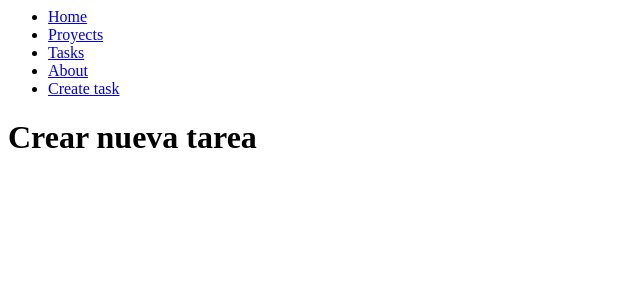
After one commit to Anaguirv/Django-primerProyecto, a Python web app: template myapp/templates/create_task.html in a window 1280 px wide. The commit adds this page. Shown: the top 300 px of the page, without its empty margins (0-640 px from the left). Run offline with Jinja, Linux system fonts and the light colour scheme; the template is opened without the code that fills it, so the values that code supplies are empty.

Commit message:
Formularios parte1

```diff
--- /dev/null
+++ b/myapp/forms.py
@@ -0,0 +1,5 @@
+from django import forms
+
+class CreateNewTask():
+    title = forms.CharField(label="Titulo tarea", max_length=200)
+    description = forms.Textarea(label="aaa", required=False)
--- /dev/null
+++ b/myapp/templates/create_task.html
@@ -0,0 +1,7 @@
+{% extends 'layout/base.html' %}
+
+{% block content %}
+
+<h1>Crear nueva tarea</h1>
+{{ form }}
+{% endblock %}
--- a/myapp/templates/layout/base.html
+++ b/myapp/templates/layout/base.html
@@ -12,6 +12,9 @@
         <li>
             <a href="/about">About</a>
         </li>
+        <li>
+            <a href="/create_task">Create task</a>
+        </li>
     </ul>
 </nav>
 
--- a/myapp/urls.py
+++ b/myapp/urls.py
@@ -8,5 +8,8 @@ urlpatterns = [
 
     #ruta para vista de tarea
     #path('tasks/<int:id>', views.tasks)
-    path('tasks/', views.tasks)
+    path('tasks/', views.tasks),
+
+    #ruta para crear tarea
+    path('create_task/', views.create_task)
 ]
```
Also changed, not shown: myapp/views.py (+7 -0 lines).
